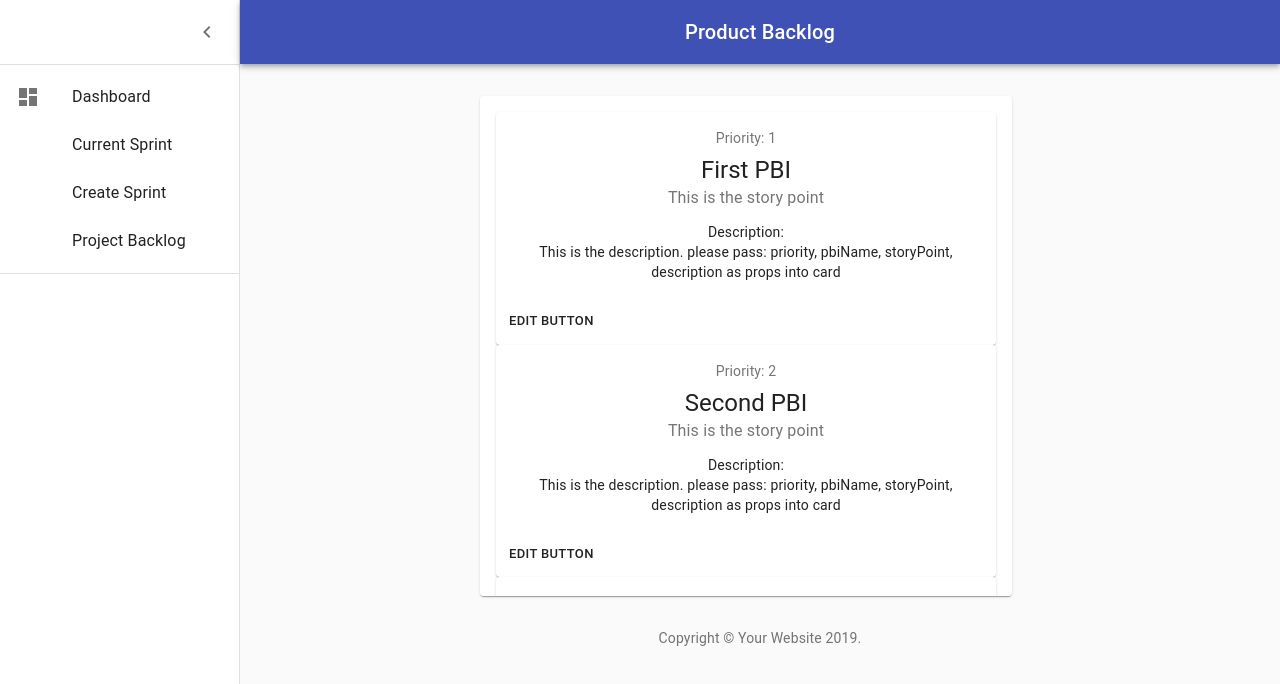
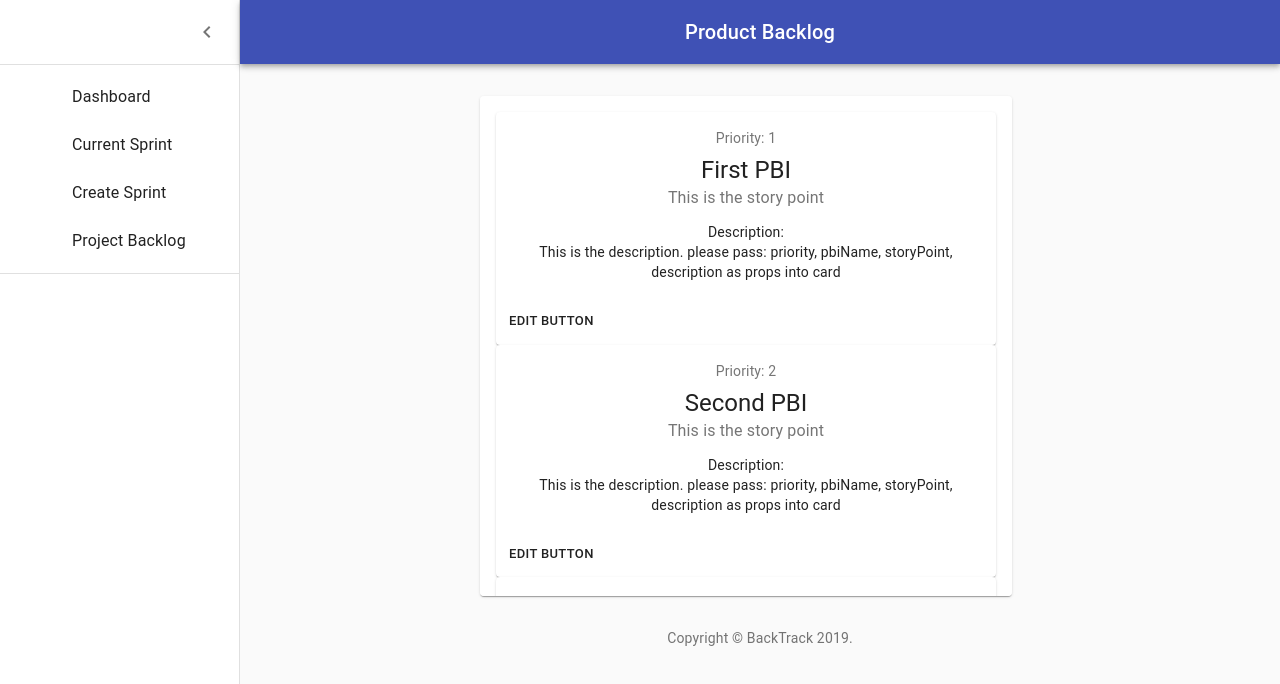
Before and after one commit to pranavtalwar/backtrack-frontend, a React (Create React App) app: page /productBacklog in a window 1280 px wide. Shown: the top 684 px of the page. Built offline with nearby package versions, Linux system fonts and the light colour scheme.

Commit message:
refactor;

```diff
--- /dev/null
+++ b/src/components/Copyright.js
@@ -0,0 +1,14 @@
+import React from 'react';
+import { Typography } from '@material-ui/core';
+
+export default () => {
+    return (
+      <Typography variant="body2" color="textSecondary" align="center">
+        {'Copyright © '}
+          BackTrack
+        {' '}
+        {new Date().getFullYear()}
+        {'.'}
+      </Typography>
+    );
+}
--- a/src/components/ProductBacklog.js
+++ b/src/components/ProductBacklog.js
@@ -1,37 +1,12 @@
-import React from 'react';
+import React, { useState } from 'react';
 import clsx from 'clsx';
+import { AppBar, Container, CssBaseline, Drawer, Divider, Grid, IconButton, List, Paper, Toolbar, Typography } from '@material-ui/core';
 import { makeStyles } from '@material-ui/core/styles';
-import CssBaseline from '@material-ui/core/CssBaseline';
-import Drawer from '@material-ui/core/Drawer';
-import AppBar from '@material-ui/core/AppBar';
-import Toolbar from '@material-ui/core/Toolbar';
-import List from '@material-ui/core/List';
-import Typography from '@material-ui/core/Typography';
-import Divider from '@material-ui/core/Divider';
-import IconButton from '@material-ui/core/IconButton';
-import Badge from '@material-ui/core/Badge';
-import Container from '@material-ui/core/Container';
-import Grid from '@material-ui/core/Grid';
-import Paper from '@material-ui/core/Paper';
-import Link from '@material-ui/core/Link';
 import MenuIcon from '@material-ui/icons/Menu';
 import ChevronLeftIcon from '@material-ui/icons/ChevronLeft';
-import NotificationsIcon from '@material-ui/icons/Notifications';
-import { mainListItems} from './listItems';
+import { mainListItems } from './listItems';
 import Card from './Card';
-
-function Copyright() {
-  return (
-    <Typography variant="body2" color="textSecondary" align="center">
-      {'Copyright © '}
-      <Link color="inherit" href="https://material-ui.com/">
-        Your Website
-      </Link>{' '}
-      {new Date().getFullYear()}
-      {'.'}
-    </Typography>
-  );
-}
+import Copyright from './Copyright';
 
 const drawerWidth = 240;
 
@@ -118,7 +93,7 @@ const useStyles = makeStyles(theme => ({
 
 export default function ProductBacklog() {
   const classes = useStyles();
-  const [open, setOpen] = React.useState(true);
+  const [open, setOpen] = useState(true);
   const handleDrawerOpen = () => {
     setOpen(true);
   };
--- a/src/components/Signin.js
+++ b/src/components/Signin.js
@@ -2,18 +2,7 @@ import React, { useState } from 'react';
 import { Avatar, Button, CssBaseline, Container, TextField, Box, Typography } from '@material-ui/core'
 import LockOutlinedIcon from '@material-ui/icons/LockOutlined';
 import { makeStyles } from '@material-ui/core/styles';
-
-const Copyright = () => {
-  return (
-    <Typography variant="body2" color="textSecondary" align="center">
-      {'Copyright © '}
-        BackTrack
-      {' '}
-      {new Date().getFullYear()}
-      {'.'}
-    </Typography>
-  );
-}
+import Copyright from './Copyright';
 
 const useStyles = makeStyles(theme => ({
   '@global': {
--- a/src/components/listItems.js
+++ b/src/components/listItems.js
@@ -1,26 +1,19 @@
 import React from 'react';
-import ListItem from '@material-ui/core/ListItem';
-import ListItemIcon from '@material-ui/core/ListItemIcon';
-import ListItemText from '@material-ui/core/ListItemText';
-import DashboardIcon from '@material-ui/icons/Dashboard';
-
+import {ListItem, ListItemText } from '@material-ui/core';
 
 export const mainListItems = (
   <div>
     <ListItem button>
-      <ListItemIcon>
-        <DashboardIcon />
-      </ListItemIcon>
-      <ListItemText primary="Dashboard" />
+      <ListItemText inset = 'true' primary="Dashboard" />
     </ListItem>
     <ListItem button>
-      <ListItemText inset= 'true' primary="Current Sprint" />
+      <ListItemText inset = 'true' primary="Current Sprint" />
     </ListItem>
     <ListItem button>
-      <ListItemText inset= 'true' primary="Create Sprint" />
+      <ListItemText inset = 'true' primary="Create Sprint" />
     </ListItem>
     <ListItem button>
-      <ListItemText inset= 'true' primary="Project Backlog" />
+      <ListItemText inset = 'true' primary="Project Backlog" />
     </ListItem>
   </div>
 );
```
Also changed, not shown: src/components/Homepage.js (+1 -7 lines).
